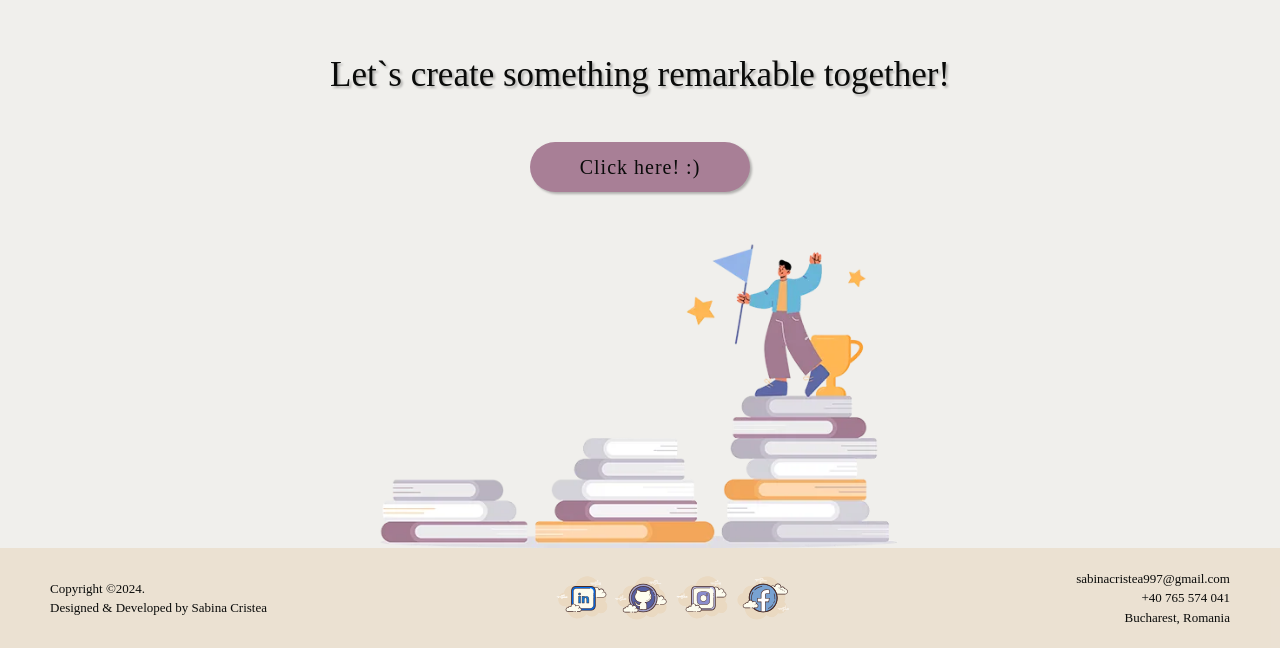
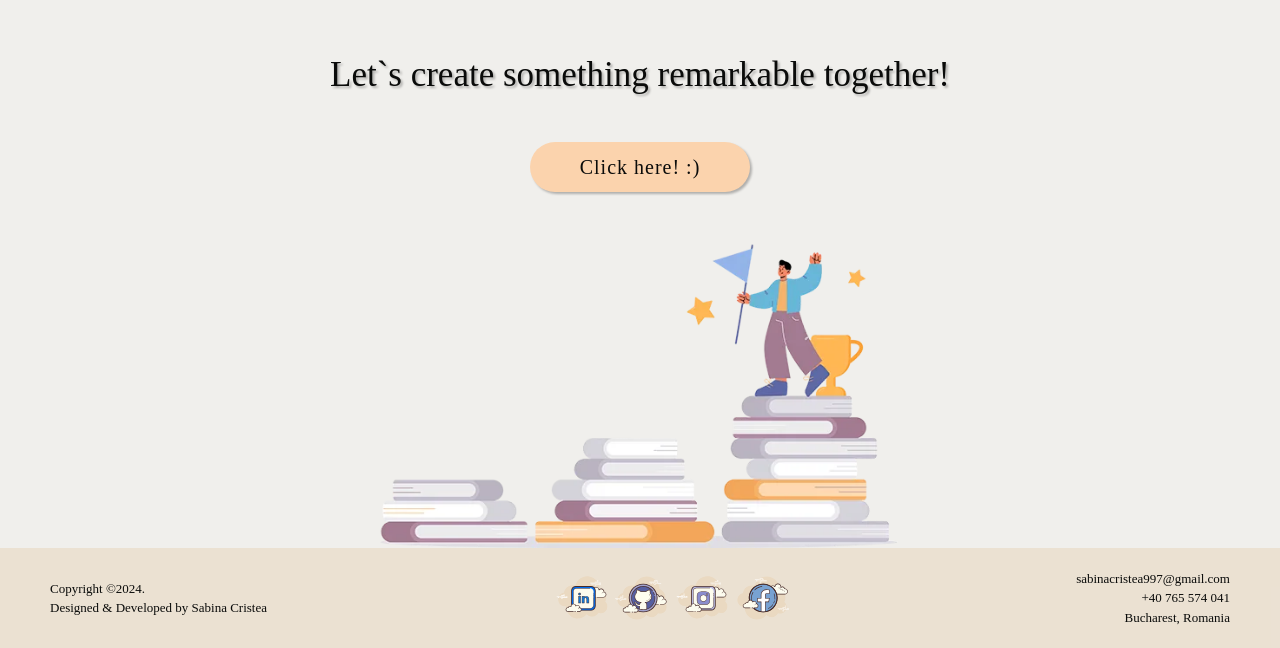
Before and after one commit to SabinaCristea/portfolio-website, a React (Vite) app: page /projects in a window 1280 px wide. Shown: the part 938-1586 px from the top of the page. Built offline with nearby package versions, Linux system fonts and the light colour scheme; a web font is replaced by a local one.

Commit message:
added new project

```diff
--- a/data.json
+++ b/data.json
@@ -104,6 +104,13 @@
       "description": "An all-inclusive hotel management application designed for employees, featuring robust authentication, reservation management (booking, updating, and deleting reservation), dark mode for comfortable usage, and intuitive sorting and filtering of information. Developed as part of the Ultimate React course by Jonas Schmedtmann, utilizing React Router, Styled Components, Vite, Context API, React Query, Recharts, Supabase, and other tools."
     },
     {
+      "src": "/assets/imgs/project-wild-oasis-next.webp",
+      "alt": "Project Wild Oasis Next",
+      "codeLink": "https://github.com/SabinaCristea/wild-oasis-nextjs",
+      "siteLink": "https://wild-oasis-nextjs-six.vercel.app/",
+      "description": "Cabin Reservation Platform built using Next.js, designed to provide users with a seamless experience for reserving cabins. The platform integrates with Google Authentication for secure user sign-in and utilizes Supabase as its database backend for efficient data management."
+    },
+    {
       "src": "/assets/imgs/project-worldwise.webp",
       "alt": "Project WorldWise",
       "codeLink": "https://github.com/SabinaCristea/worldwise",
--- a/src/components/ProjectsCarousel.jsx
+++ b/src/components/ProjectsCarousel.jsx
@@ -28,6 +28,7 @@ function ProjectsCarousel() {
     "var( --color-project-5)",
     "var( --color-project-6)",
     "var( --color-project-7)",
+    "var( --color-project-8)",
   ];
 
   function handleDetailsBtnClick() {
--- a/src/index.css
+++ b/src/index.css
@@ -20,11 +20,13 @@
   --color-black: #0a0b0a;
   --color-project-1: #5d69a5;
   --color-project-2: #bcb2c2;
-  --color-project-3: #fbd3ad;
-  --color-project-4: #a87f96;
-  --color-project-5: #639ac8;
-  --color-project-6: #dfb498;
-  --color-project-7: #456789;
+  /* --color-project-3: #456789; */
+  --color-project-3: #3b4d3f;
+  --color-project-4: #fbd3ad;
+  --color-project-5: #a87f96;
+  --color-project-6: #639ac8;
+  --color-project-7: #dfb498;
+  --color-project-8: #456789;
 }
 
 *,
```
Also changed, not shown: public/assets/imgs/project-wild-oasis-next.webp (added).
